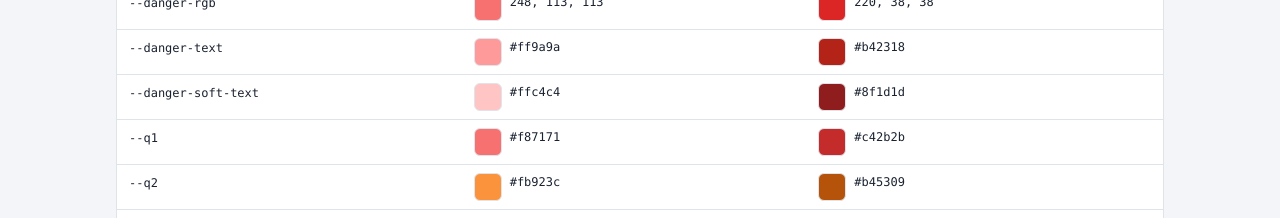
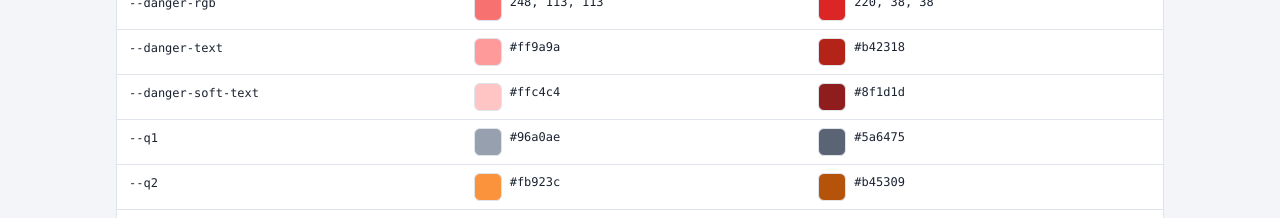
Before and after one commit to coffee-converter/seeksat, a Next.js app: page /design-27b284ec240e9ac9 in a window 1280 px wide. Shown: the part 4000-4218 px from the top of the page. Built offline with nearby package versions, Linux system fonts and the light colour scheme.

Commit message:
feat: Poor rating reads neutral grey instead of red

```diff
--- a/app/globals.css
+++ b/app/globals.css
@@ -49,9 +49,9 @@
   --danger-rgb: 248, 113, 113;
   --danger-text: #ff9a9a;
   --danger-soft-text: #ffc4c4;
-  /* Pass rating bars, 1 (red) to 5 (green). The bar count carries the
+  /* Pass rating bars, 1 (neutral grey) to 5 (green). The bar count carries the
      rating; the colour backs it up. Each passes 4.5:1 on the panel. */
-  --q1: #f87171;
+  --q1: #96a0ae; /* Poor: neutral, not an alarm */
   --q2: #fb923c;
   --q3: #facc15;
   --q4: #a3e635;
@@ -138,7 +138,7 @@
   --danger-rgb: 220, 38, 38;
   --danger-text: #b42318;
   --danger-soft-text: #8f1d1d;
-  --q1: #c42b2b;
+  --q1: #5a6475; /* Poor: neutral, not an alarm */
   --q2: #b45309;
   --q3: #8a6500;
   --q4: #4d7c0f;
--- a/app/home.css
+++ b/app/home.css
@@ -482,7 +482,7 @@
   line-height: var(--lh-body);
   color: var(--muted);
 }
-/* The word and its signal bars take the bar count's colour, red to green. */
+/* The word and its signal bars take the bar count's colour, grey to green. */
 .quality--b1 { color: var(--q1); }
 .quality--b2 { color: var(--q2); }
 .quality--b3 { color: var(--q3); }
--- a/components/passes/QualityBadge.tsx
+++ b/components/passes/QualityBadge.tsx
@@ -41,7 +41,7 @@ export function ratingText(
 const BAR_COUNT = 5;
 
 /** Poor, Fair, Good, Great or Excellent for a pass, after 1 to 5 signal bars:
- *  one word per bar count. The word and the bars carry it; the colour (red to
+ *  one word per bar count. The word and the bars carry it; the colour (grey to
  *  green) only backs them up. Below Good it says why in a few words ("Poor:
  *  faint", "Fair: 14° up"); the
  *  tooltip keeps the full reason. `rating` (visual mode) replaces the
--- a/components/ui/RatingBars.tsx
+++ b/components/ui/RatingBars.tsx
@@ -1,6 +1,6 @@
 const BAR_COUNT = 5;
 
-/** One to five signal bars, coloured red to green (--q1..--q5). `label` is the
+/** One to five signal bars, coloured grey to green (--q1..--q5). `label` is the
  *  accessible name (e.g. "3 of 5"); the bars carry the meaning, colour only backs it up.
  *  Without a label the bars are decorative (aria-hidden): the caller speaks the
  *  count itself, where it reads best. */
```
